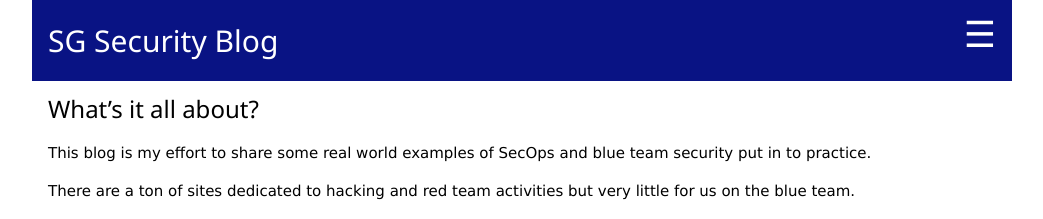
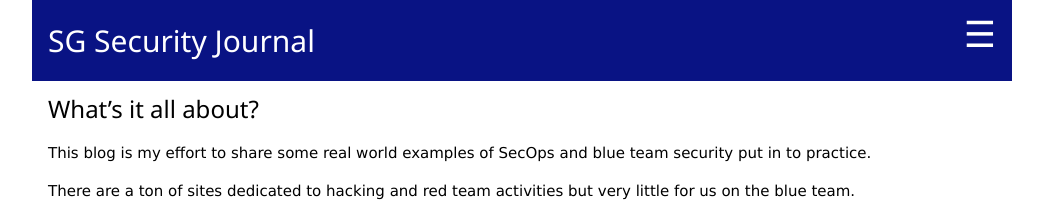
Before and after one commit to sg-sec/sg-sec.github.io, a Jekyll site: the page built from about/index.md, in a window 1280 px wide. Shown: the top 219 px of the page, without its empty margins (118-1161 px from the left). Built offline with Jekyll 4.4.1, drawn with Linux system fonts in a browser that asks for light colours; our own code applies the rules of GitHub Pages for plain Markdown files.

Commit message:
Update default.html

```diff
--- a/_layouts/default.html
+++ b/_layouts/default.html
@@ -15,7 +15,7 @@
                                 <a class="w3-bar-item w3-button" href="/blog/tags.html">Tags</a>
                         </nav>
 			<header class="w3-bar sg-dark-blue">
-                                <h2 class="w3-bar-item"><a href="/">SG Security Blog</a></h2>
+                                <h2 class="w3-bar-item"><a href="/">SG Security Journal</a></h2>
                                 <button class="w3-button w3-bar-item sg-dark-blue w3-xxlarge w3-right" onclick="w3_open()">&#9776;</button>
 			</header>
 
```
